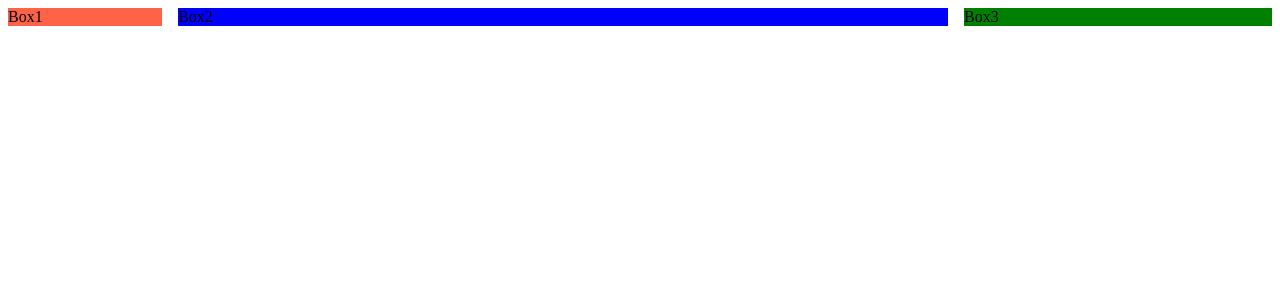
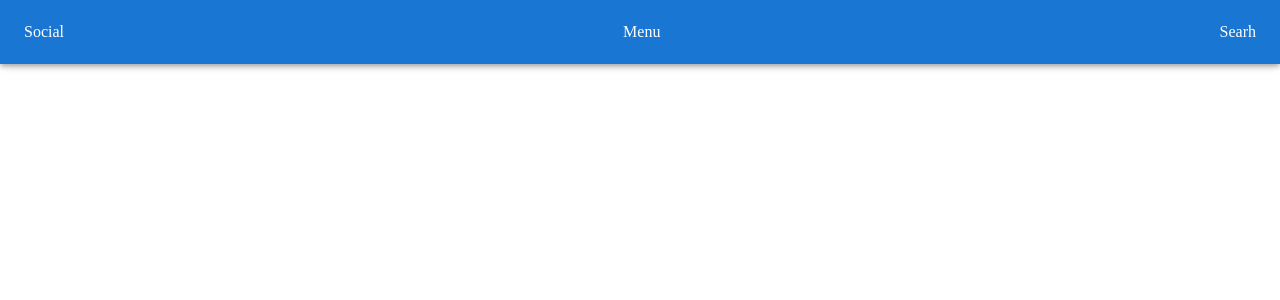
Before and after one commit to vinothsmart/mui5-blog-1, a React (Create React App) app: page / in a window 1280 px wide. Shown: the top 300 px of the page. Built offline with nearby package versions, Linux system fonts and the light colour scheme; the HTML template or start-up script is replaced by a standard one.

Commit message:
Menu added

```diff
--- a/src/App.js
+++ b/src/App.js
@@ -1,38 +1,10 @@
-import { Box, Stack } from "@mui/material";
+import NavBar from "./components/navbar/NavBar";
 
 function App() {
   return (
-    <Stack
-      direction="row"
-      justifyContent="space-between"
-      alignItems="center"
-      spacing={2}
-    >
-      <Box
-        flex={1}
-        sx={{
-          backgroundColor: "tomato",
-        }}
-      >
-        Box1
-      </Box>
-      <Box
-        flex={5}
-        sx={{
-          backgroundColor: "blue",
-        }}
-      >
-        Box2
-      </Box>
-      <Box
-        flex={2}
-        sx={{
-          backgroundColor: "green",
-        }}
-      >
-        Box3
-      </Box>
-    </Stack>
+    <>
+      <NavBar />
+    </>
   );
 }
 
--- /dev/null
+++ b/src/components/navbar/NavBar.js
@@ -0,0 +1,19 @@
+import { AppBar, Box, styled, Toolbar } from "@mui/material";
+
+const NavBar = () => {
+  const StyledToolbar = styled(Toolbar)({
+    display: "flex",
+    justifyContent: "space-between",
+  });
+  return (
+    <AppBar>
+      <StyledToolbar>
+        <Box>Social</Box>
+        <Box>Menu</Box>
+        <Box>Searh</Box>
+      </StyledToolbar>
+    </AppBar>
+  );
+};
+
+export default NavBar;
```
